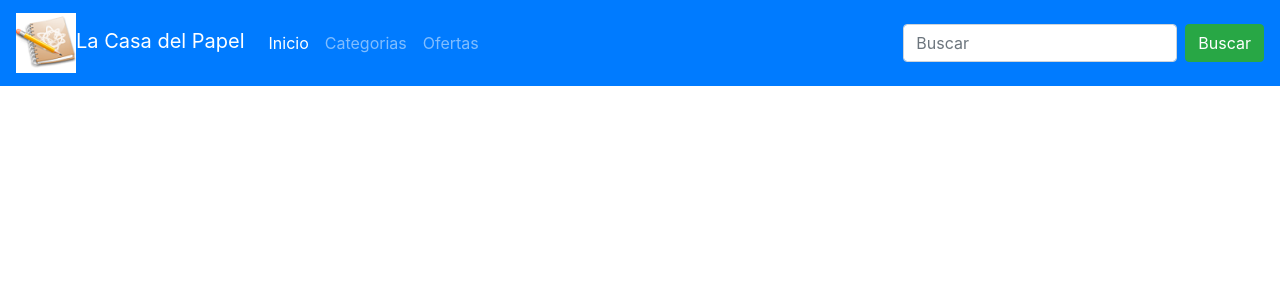
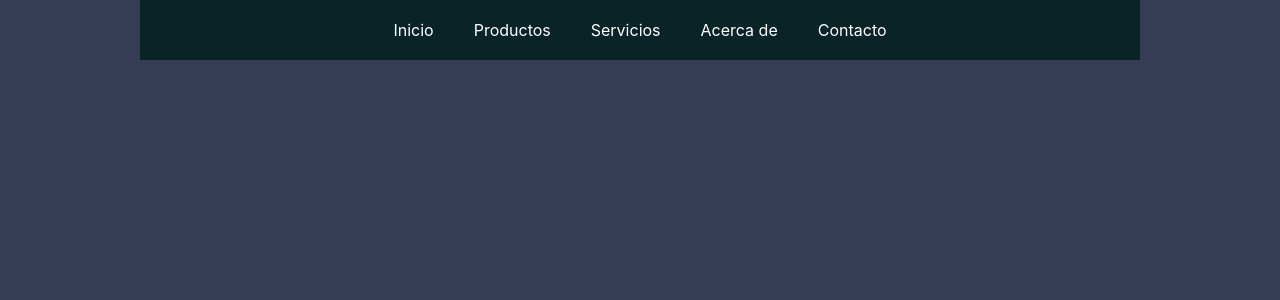
Before and after one commit to pablinuxx/ecommerce-Sarasua, a React (Create React App) app: page / in a window 1280 px wide. Shown: the top 300 px of the page. Built offline with nearby package versions, Linux system fonts and the light colour scheme.

Commit message:
se modifica menu, sin bootstrap

```diff
--- a/src/App.js
+++ b/src/App.js
@@ -1,10 +1,10 @@
 import './App.css';
-import { Menu } from './components/Menu';
+import { Navbar } from './components/Navbar';
 
 function App() {
   return (
     <div className="App">
-      < Menu />
+      < Navbar />
 
 
     </div>
--- a/src/components/Menu.js
+++ /dev/null
@@ -1,41 +0,0 @@
-import React from 'react'
-import logo from '../assets/book.png'
-
-import 'bootstrap/dist/css/bootstrap.css';
-
- export const Menu = () => {
-    return (
-        <>
-            <nav className="navbar navbar-expand-lg navbar-dark bg-primary">
-                <a className="navbar-brand">
-                    <img src={logo} />
-                    La Casa del Papel</a>
-                <button className="navbar-toggler" type="button" data-toggle="collapse"     data-target="Navbar" aria-controls="Navbar" aria-expanded="false" aria-label="Toggle    navigation">
-                    <span className="navbar-toggler-icon"></span>
-                </button>
-            <div className="collapse navbar-collapse" id="Navbar">
-                <ul className="navbar-nav mr-auto">
-                    <li className="nav-item active">
-                        <a className="nav-link">Inicio
-                            <span className="sr-only">(Inicio)</span>
-                        </a>
-                    </li>
-                    <li className="nav-item">
-                        <a className="nav-link">Categorias</a>
-                    </li>
-                    <li className="nav-item">
-                        <a className="nav-link">Ofertas</a>
-                    </li>
-                    </ul>
-                    <form className="form-inline">
-                        <div className="md-form my-0">
-                            <input className="form-control mr-sm-2" type="text" placeholder="Buscar" aria-label="Buscar"/>
-                            <button type="button" className="btn btn-success">Buscar</button>
-                        </div>
-                    </form>
-                    </div>
-                </nav>
-
-        </>
-    )
-}
--- /dev/null
+++ b/src/components/Navbar.css
@@ -0,0 +1,23 @@
+.menu{
+    list-style: none;
+    padding: 0;
+    background-color: #092327;
+    width: 90%;
+    max-width: 1000px;
+    margin: auto;
+}
+.menu li a{
+    text-decoration: none;
+    color: white;
+    padding: 20px;
+    display: block;
+    cursor: pointer;
+}
+.menu li{
+    display: inline-block;
+    text-align: center;
+
+}
+.menu li a:hover{
+    background-color: #ef8354;
+}
--- /dev/null
+++ b/src/components/Navbar.js
@@ -0,0 +1,26 @@
+import React from 'react'
+import  './Navbar.css'
+
+ export const Navbar = () => {
+    return (
+        <>
+          <ul className="menu">
+                        <li>
+                            <a>Inicio</a>
+                        </li>
+                        <li>
+                          <a>Productos</a>
+                        </li>
+                        <li>
+                         <a>Servicios</a>
+                        </li>
+                        <li>
+                         <a>Acerca de</a>
+                        </li>
+                        <li>
+                         <a>Contacto</a>
+                        </li>
+                    </ul>
+        </>
+    )
+}
--- a/src/index.css
+++ b/src/index.css
@@ -5,6 +5,7 @@ body {
     sans-serif;
   -webkit-font-smoothing: antialiased;
   -moz-osx-font-smoothing: grayscale;
+  background-color: #373c56;
 }
 
 code {
```
